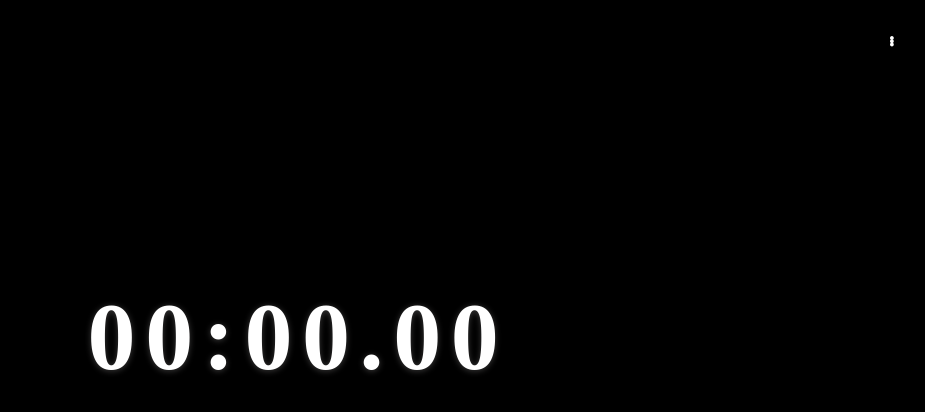
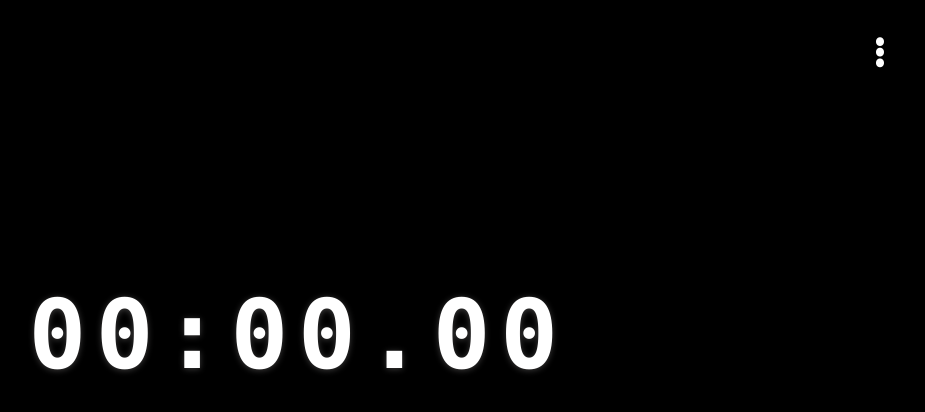
Before and after one commit to zerosoul/mini-stopwatch, a React app: page / in a window 1280 px wide. Shown: the top 412 px of the page, without its empty margins (342-1267 px from the left). Built offline with nearby package versions, Linux system fonts and the light colour scheme.

Commit message:
feat: char fix width

```diff
--- a/src/App.js
+++ b/src/App.js
@@ -16,6 +16,8 @@ const StyledBody = styled.section`
   transition: background ease-in-out 0.5s;
   background: ${({ theme }) => theme};
   .time {
+    font-family: 'Droid Sans Mono', Consolas, Menlo, Monaco, Lucida Console, Liberation Mono,
+      DejaVu Sans Mono, Bitstream Vera Sans Mono, Courier New, monospace, serif;
     font-size: 4rem;
     font-weight: bold;
     text-shadow: 0px 1px 6px #3e3d3d;
@@ -24,11 +26,11 @@ const StyledBody = styled.section`
   }
   .btn {
     padding: 1rem 1.4rem;
-    background: #000;
+    background: transparent;
     color: #fff;
-    border-radius: 0.2rem;
+    border-radius: 0.4rem;
     font-size: 2rem;
-    border: none;
+    border: 2px solid #ddd;
     margin-top: 1rem;
     cursor: pointer;
     &.hidden {
--- a/src/Global.style.js
+++ b/src/Global.style.js
@@ -13,7 +13,7 @@ const GlobalStyle = createGlobalStyle`
   html{
     -webkit-font-smoothing: antialiased;
     -moz-osx-font-smoothing: grayscale;
-    font-family:"Fangzheng ZY", "Hiragino Sans GB", "Heiti SC", "Microsoft YaHei", "WenQuanYi Micro Hei";
+    font-family:'Roboto';
   }
   body{
     -webkit-overflow-scrolling: touch;
@@ -29,12 +29,12 @@ const GlobalStyle = createGlobalStyle`
 
   @media screen and (min-width: 320px){
       html {
-          font-size: 12px;
+          font-size: 14px;
       }
   }
   @media screen and (min-width: 375px){
       html {
-          font-size: 14px;
+          font-size: 16px;
       }
   }
   @media screen and (min-width: 480px){
--- a/src/components/Menu.js
+++ b/src/components/Menu.js
@@ -13,7 +13,7 @@ const Wrapper = styled.section`
   mix-blend-mode: luminosity;
   .dots {
     writing-mode: vertical-lr;
-    font-size: 1rem;
+    font-size: 2rem;
     letter-spacing: -0.2rem;
     cursor: pointer;
     font-weight: 800;
```
